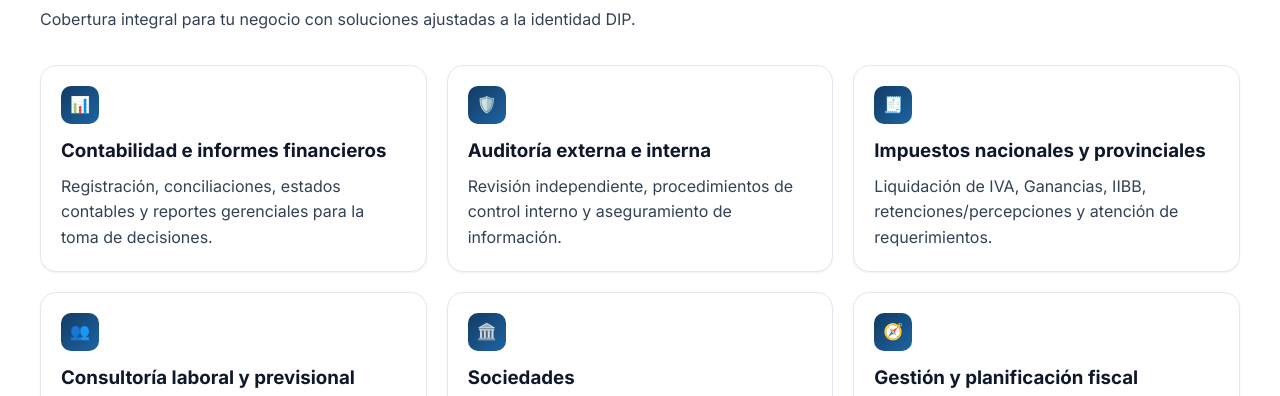
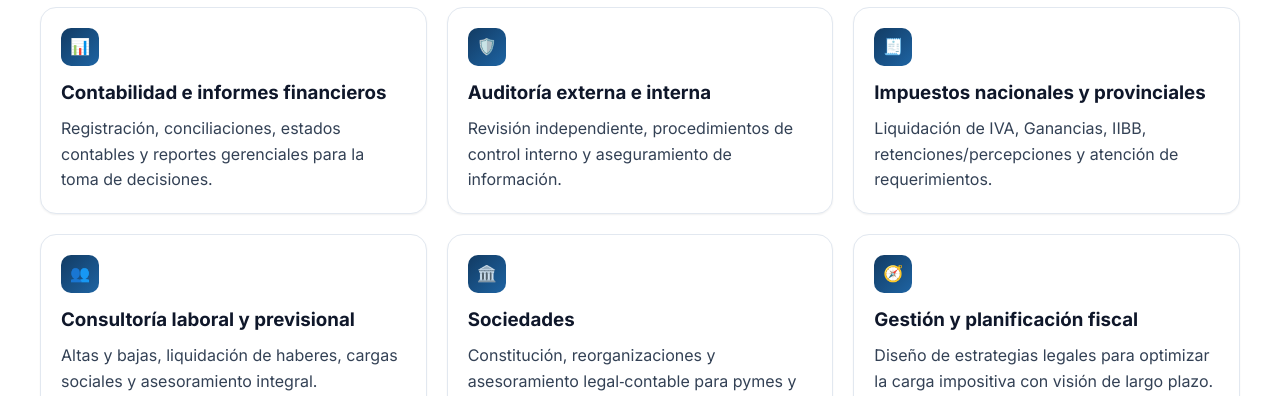
Before and after one commit to selimb1/webstudio, a plain HTML site: page index.html in a window 1280 px wide. Shown: the part 704-1100 px from the top of the page. Drawn offline with Linux system fonts and the light colour scheme.

Commit message:
Remove servicios subheading copy

```diff
--- a/index.html
+++ b/index.html
@@ -211,7 +211,6 @@
   <section id="servicios" aria-labelledby="servicios-title">
     <div class="wrap">
       <h2 class="section-title" id="servicios-title">Servicios</h2>
-      <p class="section-sub">Cobertura integral para tu negocio con soluciones ajustadas a la identidad DIP.</p>
       <div class="grid grid-3" role="list">
         <article class="card" role="listitem">
           <div class="icon" aria-hidden="true">📊</div>
```
